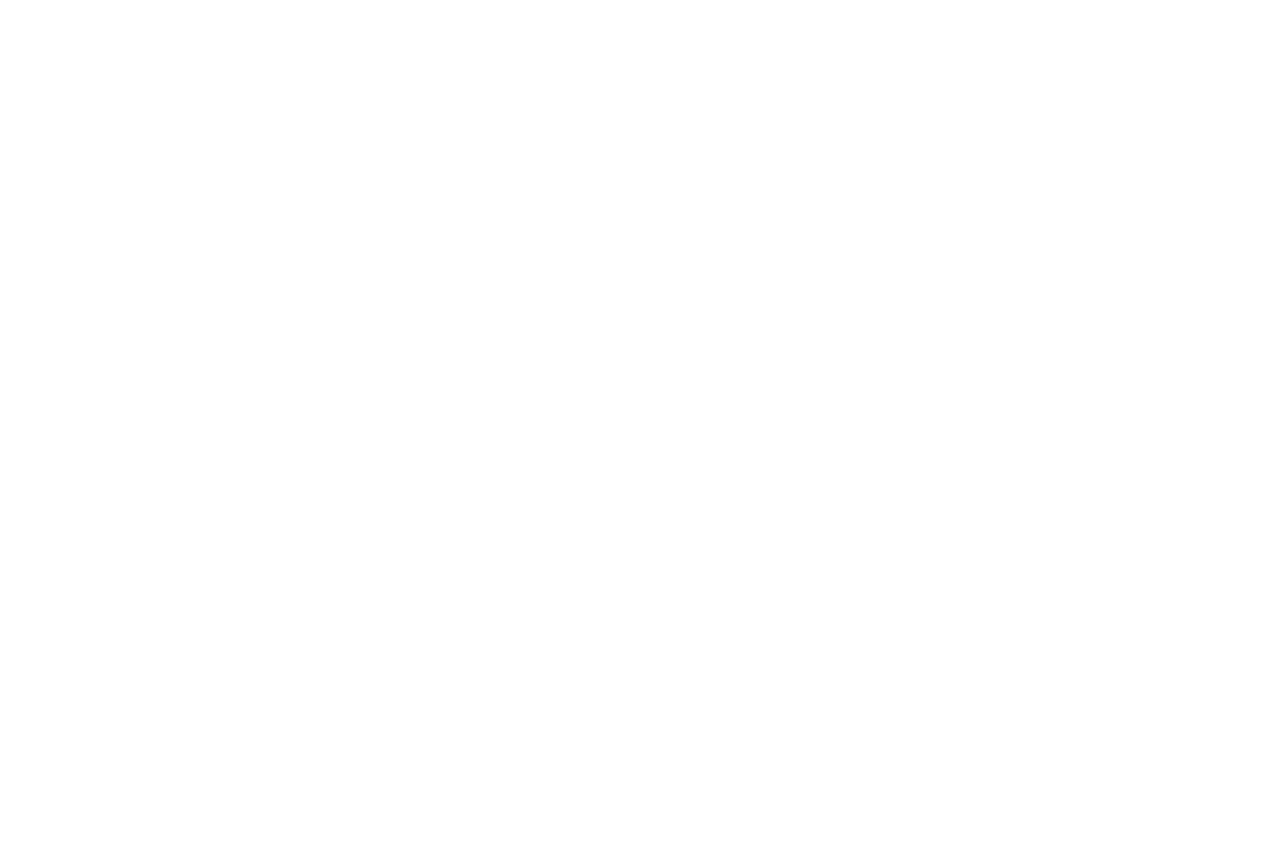
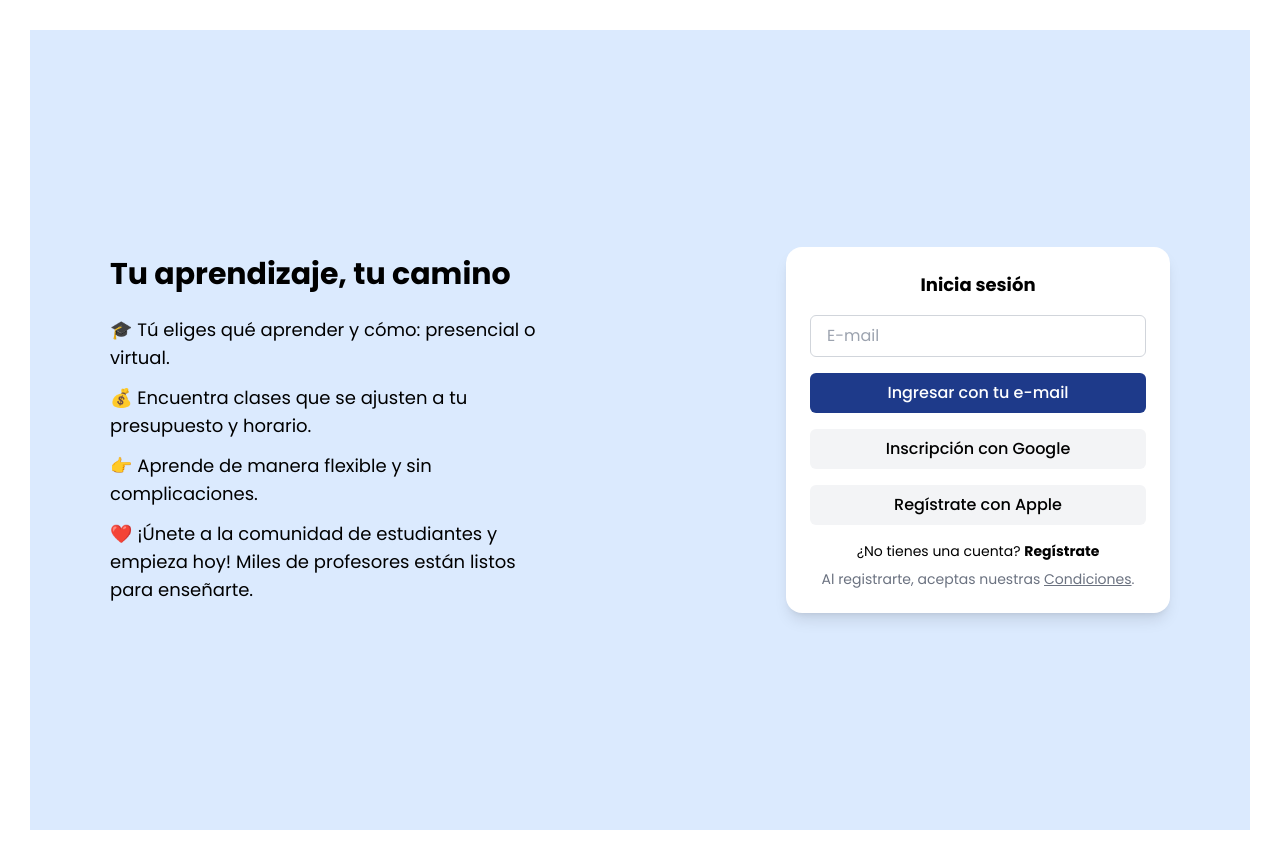
Before and after one commit to soymatta/myTeacher, a React (Vite) app in the folder Frontend/: page /Login in a window 1280 px wide. Before the commit this address had no page. Before the commit the page ends 800 px from the top, so only its background shows below. Built offline with nearby package versions, Linux system fonts and the light colour scheme.

Commit message:
compons and pages (login and register)

```diff
--- /dev/null
+++ b/Frontend/src/components/Form.tsx
@@ -0,0 +1,77 @@
+import React from "react";
+
+interface AuthFormProps {
+  type: "register" | "login";
+}
+
+const AuthForm: React.FC<AuthFormProps> = ({ type }) => {
+  return (
+    <div className="bg-white shadow-lg rounded-2xl p-6 w-full max-w-sm">
+      <h2 className="text-center font-bold text-lg mb-4">
+        {type === "register" ? "Crea tu perfil" : "Inicia sesión"}
+      </h2>
+
+      <form className="flex flex-col gap-4">
+
+        <input
+          type="email"
+          placeholder="E-mail"
+          className="w-full px-4 py-2 rounded-md border border-gray-300 focus:outline-none focus:ring-2 focus:ring-blue-500"
+        />
+
+
+        <button
+          type="submit"
+          className="bg-blue-900 text-white rounded-md py-2 font-medium hover:bg-blue-800"
+        >
+          {type === "register"
+            ? "Inscríbete con tu e-mail"
+            : "Ingresar con tu e-mail"}
+        </button>
+
+
+        <button
+          type="button"
+          className="bg-gray-100 rounded-md py-2 font-medium hover:bg-gray-200"
+        >
+          Inscripción con Google
+        </button>
+
+
+        <button
+          type="button"
+          className="bg-gray-100 rounded-md py-2 font-medium hover:bg-gray-200"
+        >
+          Regístrate con Apple
+        </button>
+      </form>
+
+
+      <div className="text-center text-sm mt-4">
+        {type === "register" ? (
+          <p>
+            ¿Ya tienes una cuenta?{" "}
+            <a href="/login" className="font-bold">
+              Conexión
+            </a>
+          </p>
+        ) : (
+          <p>
+            ¿No tienes una cuenta?{" "}
+            <a href="/register" className="font-bold">
+              Regístrate
+            </a>
+          </p>
+        )}
+        <p className="text-gray-500 mt-2">
+          Al registrarte, aceptas nuestras{" "}
+          <a href="/terms" className="underline">
+            Condiciones
+          </a>.
+        </p>
+      </div>
+    </div>
+  );
+};
+
+export default AuthForm;
--- /dev/null
+++ b/Frontend/src/components/FormInfo.tsx
@@ -0,0 +1,21 @@
+import React from "react";
+
+const AuthInfoPanel: React.FC = () => {
+  return (
+    <div className="max-w-md">
+      <h1 className="text-3xl font-bold mb-6">Tu aprendizaje, tu camino</h1>
+
+      <ul className="space-y-3 text-lg">
+        <li>🎓 Tú eliges qué aprender y cómo: presencial o virtual.</li>
+        <li>💰 Encuentra clases que se ajusten a tu presupuesto y horario.</li>
+        <li>👉 Aprende de manera flexible y sin complicaciones.</li>
+        <li>
+          ❤️ ¡Únete a la comunidad de estudiantes y empieza hoy! Miles de
+          profesores están listos para enseñarte.
+        </li>
+      </ul>
+    </div>
+  );
+};
+
+export default AuthInfoPanel;
--- a/Frontend/src/main.tsx
+++ b/Frontend/src/main.tsx
@@ -2,6 +2,9 @@ import React from "react";
 import ReactDOM from "react-dom/client";
 import { BrowserRouter, Routes, Route } from "react-router-dom";
 import Home from "./pages/Home";
+import Register from "./pages/Register";
+import Login from "./pages/Login";
+
 import "./index.css";
 import Schedule from "./pages/Schedule";
 
@@ -13,6 +16,8 @@ root.render(
   <BrowserRouter>
     <Routes>
       <Route path="/" element={<Home />} />
+      <Route path="/Register" element={<Register/>} />
+      <Route path="/Login" element={<Login />} />
       <Route path="/Schedule" element={<Schedule />} />
     </Routes>
   </BrowserRouter>
--- /dev/null
+++ b/Frontend/src/pages/Login.tsx
@@ -0,0 +1,16 @@
+import React from "react";
+import AuthForm from "../components/form";
+import AuthInfoPanel from "../components/FormInfo";
+
+const Login: React.FC = () => {
+  return (
+    <div className="flex flex-col md:flex-row items-center justify-between min-h-screen bg-blue-100 px-6 md:px-20">
+      <AuthInfoPanel />
+      <div className="mt-10 md:mt-0">
+        <AuthForm type="login" />
+      </div>
+    </div>
+  );
+};
+
+export default Login;
--- /dev/null
+++ b/Frontend/src/pages/Register.tsx
@@ -0,0 +1,16 @@
+import React from "react";
+import AuthForm from "../components/form";
+import AuthInfoPanel from "../components/FormInfo";
+
+const Login: React.FC = () => {
+  return (
+    <div className="flex flex-col md:flex-row items-center justify-between min-h-screen bg-blue-100 px-6 md:px-20">
+      <AuthInfoPanel />
+      <div className="mt-10 md:mt-0">
+        <AuthForm type="register" />
+      </div>
+    </div>
+  );
+};
+
+export default Login;
```
